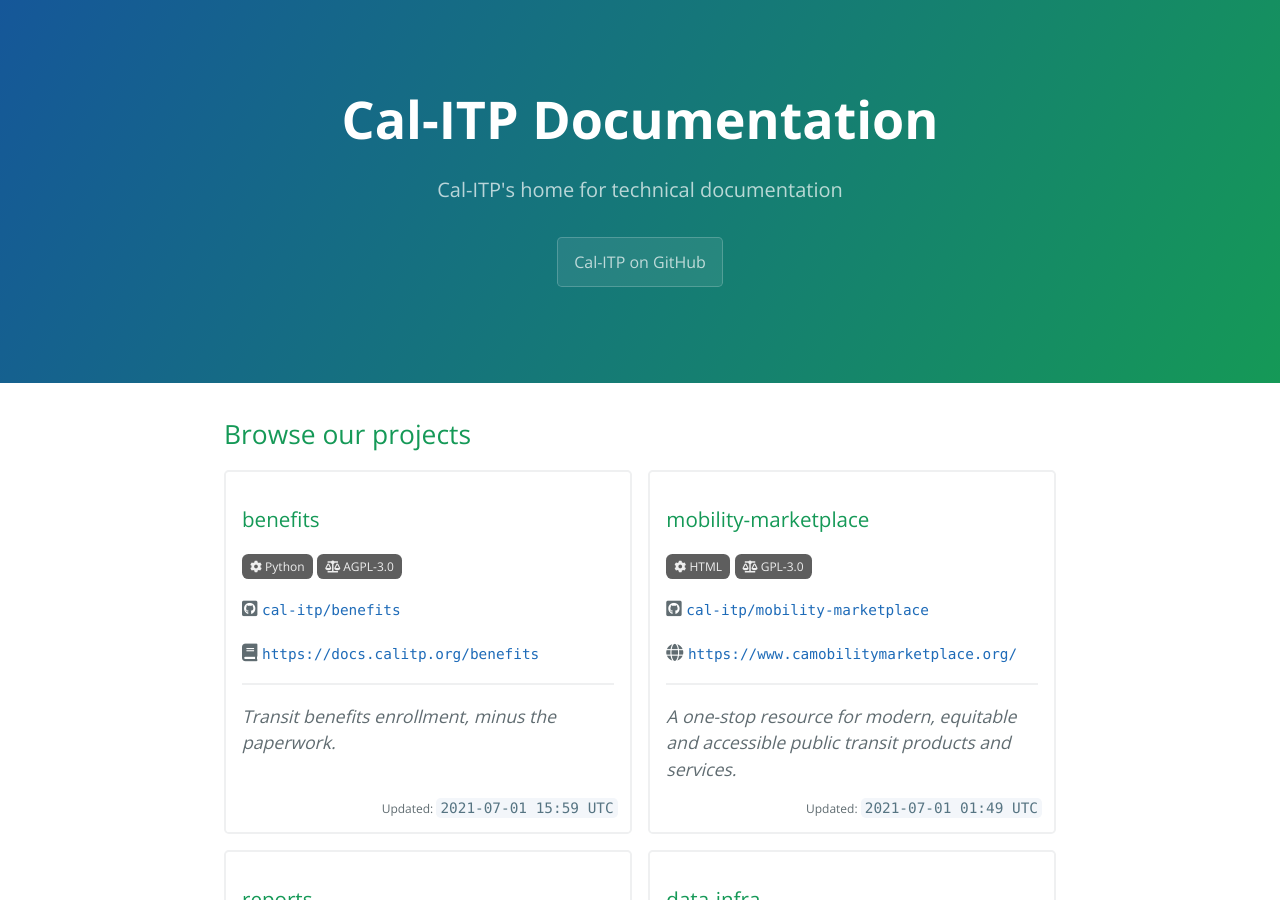
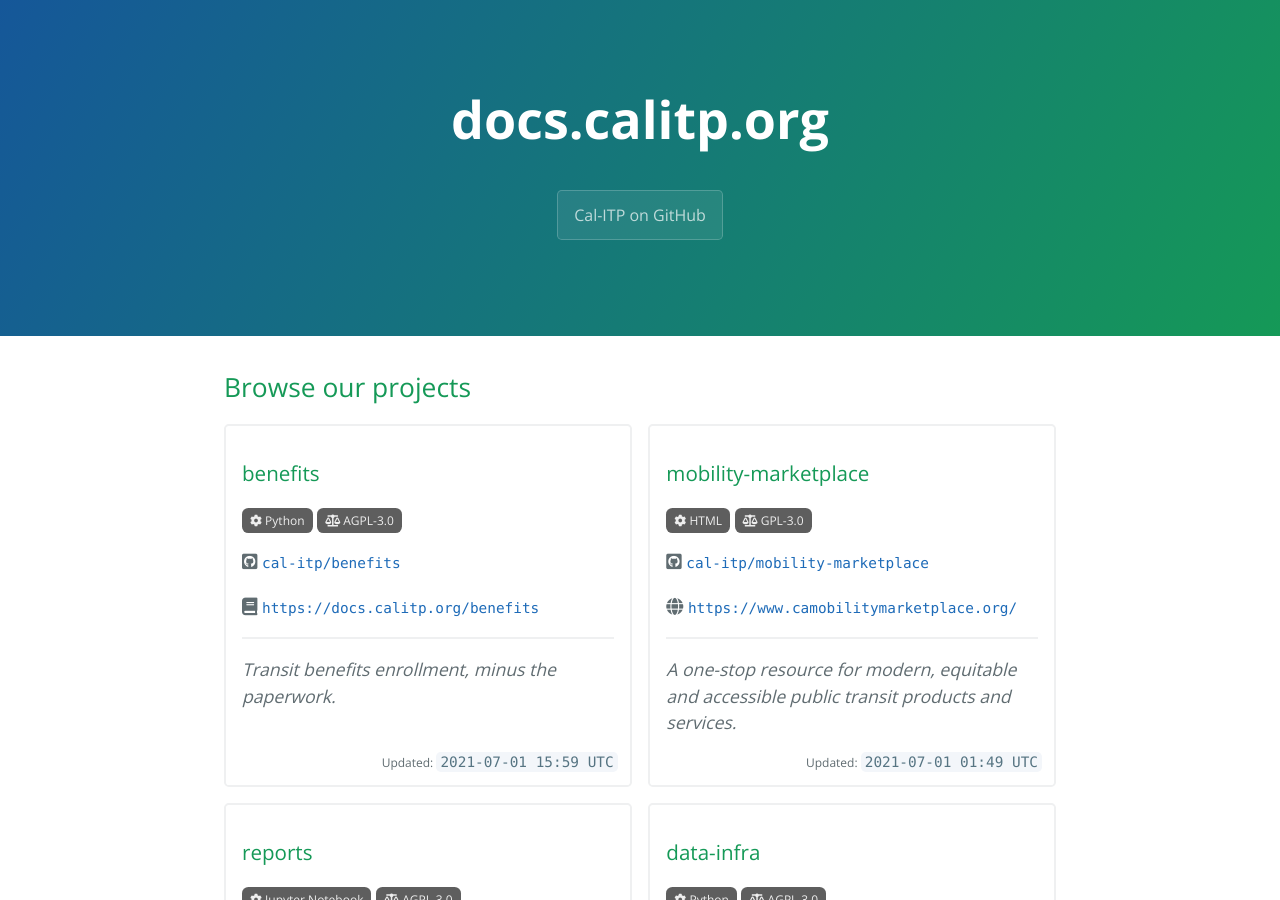
Before and after one commit to cal-itp/cal-itp.github.io, a Jekyll site: the page built from index.html, in a window 1280 px wide and 900 px high. Built offline with Jekyll 4.4.1, drawn with Linux system fonts in a browser that asks for light colours; nearby versions of some CDN libraries; the repository's description, which GitHub fills in, is left out.

Commit message:
refactor: use github context, remove hardcode

```diff
--- a/_config.yml
+++ b/_config.yml
@@ -1,5 +1,3 @@
-description: Cal-ITP's home for technical documentation
-
 github:
   is_project_page: true
 
@@ -10,8 +8,6 @@
 plugins:
   - jekyll-seo-tag
 
-tagline: Cal-ITP's home for technical documentation
-
 theme:
   color: "#157878"
 
--- a/_layouts/default.html
+++ b/_layouts/default.html
@@ -27,8 +27,8 @@
     <a id="skip-to-content" href="#content">Skip to the content.</a>
 
     <header class="page-header" role="banner">
-      <h1 class="project-name">{{ page.title | default: site.title | default: site.github.repository_name }}</h1>
-      <h2 class="project-tagline">{{ page.description | default: site.description | default: site.github.project_tagline }}</h2>
+      <h1 class="project-name">{{ page.title | default: site.title }}</h1>
+      <h2 class="project-tagline">{{ page.description | default: site.github.project_tagline }}</h2>
       <a href="{{ site.github.owner_url }}" class="btn">Cal-ITP on GitHub</a>
     </header>
 
--- a/index.html
+++ b/index.html
@@ -1,6 +1,5 @@
 ---
 layout: default
-title: Cal-ITP Documentation
 ---
 
 <h2>Browse our projects</h2>
```
